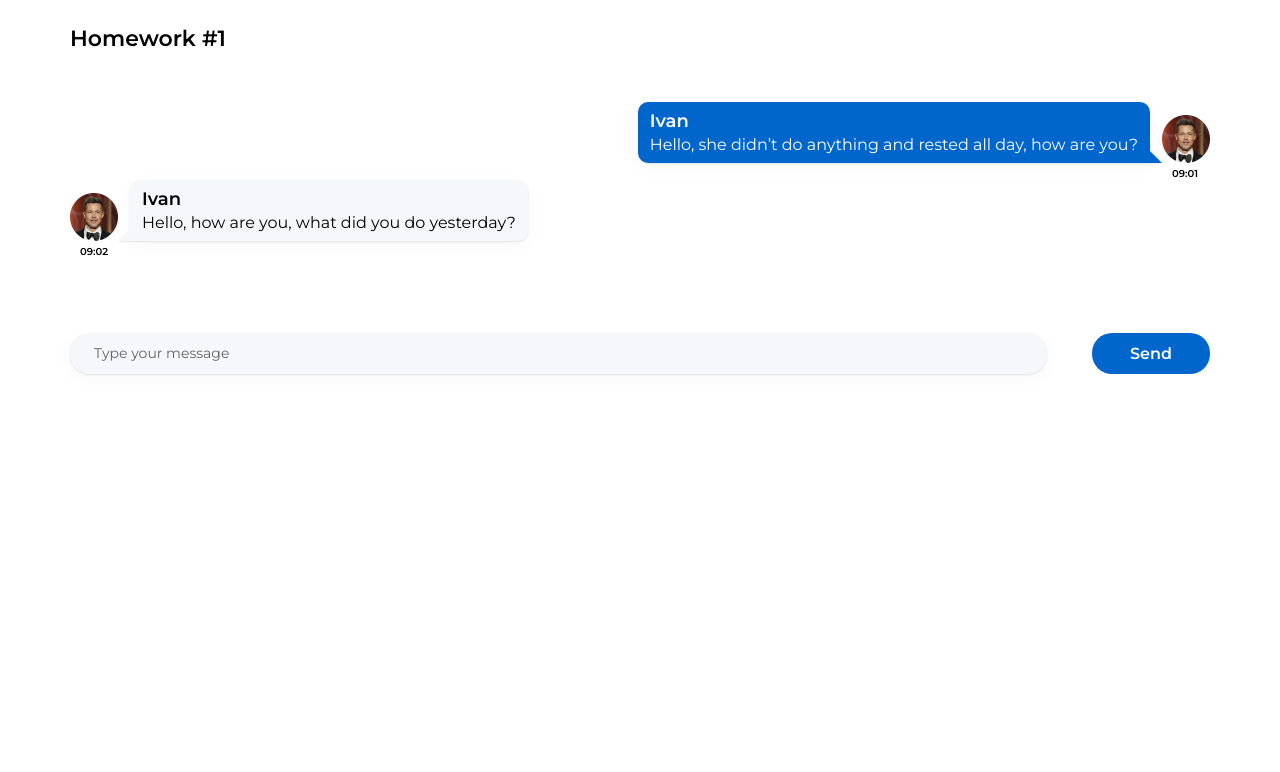
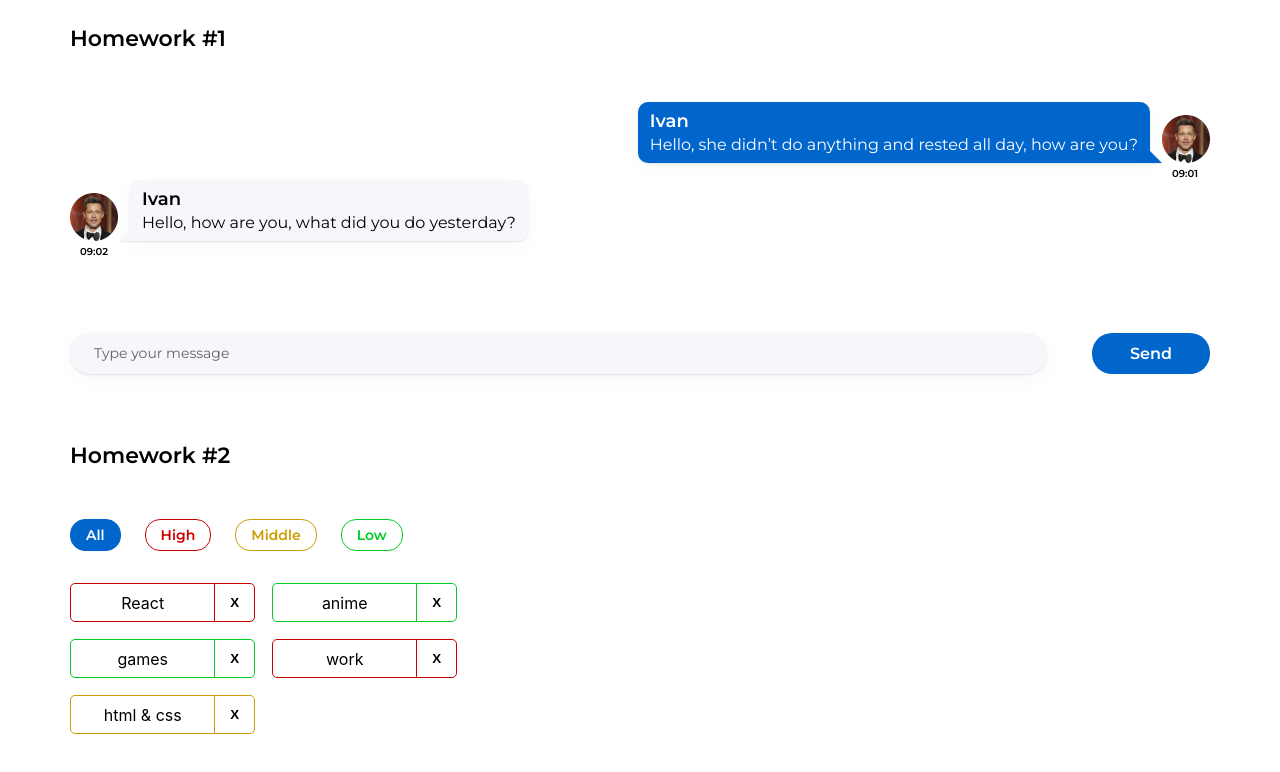
Before and after one commit to DmitriyKutsilin/hws2, a React (Create React App) app: page /#/pre-junior in a window 1280 px wide. Shown: the top 772 px of the page. Built offline with nearby package versions, Linux system fonts and the light colour scheme.

Commit message:
feat: done hw02

```diff
--- a/src/s1-main/App.tsx
+++ b/src/s1-main/App.tsx
@@ -1,13 +1,14 @@
 import React from 'react'
 import s from './App.module.css'
 import HW1 from '../s2-homeworks/hw01/HW1'
+import HW2 from "../s2-homeworks/hw02/HW2";
 
 function App() {
     return (
         <div className={s.App}>
             <HW1/>
             {/*раскомментировать по ходу выполнения*/}
-            {/*<HW2/>*/}
+            <HW2/>
             {/*<HW3/>*/}
             {/*<HW4/>*/}
 
--- a/src/s2-homeworks/hw02/HW2.tsx
+++ b/src/s2-homeworks/hw02/HW2.tsx
@@ -3,30 +3,30 @@
 import s2 from '../../s1-main/App.module.css'
 
 /*
-* 1 - описать типы AffairPriorityType, AffairType
-* 2 - указать нужный тип для defaultAffairs
-* 3 - дописать типы и логику функции filterAffairs и проверить её тестами
-* 4 - выполнить пункт 3 для функции deleteAffair
-* 5 - указать нужный тип в useState с affairs
-* 6 - дописать тип и логику функции deleteAffairCallback
-* 7 - в файле Affairs.tsx дописать типизацию пропсов
-* 8 - в файле Affairs.tsx дописать логику функций setAll, setHigh, setMiddle, setLow
-* 9 - в файле Affair.tsx дописать типизацию пропсов
-* 10 - в файле Affair.tsx дописать функции deleteCallback и использовать
-* 11 - в файле Affair.tsx отобразить приходящие данные
+done * 1 - описать типы AffairPriorityType, AffairType
+done * 2 - указать нужный тип для defaultAffairs
+done 3 - дописать типы и логику функции filterAffairs и проверить её тестами
+done 4 - выполнить пункт 3 для функции deleteAffair
+done 5 - указать нужный тип в useState с affairs
+done 6 - дописать тип и логику функции deleteAffairCallback
+done 7 - в файле Affairs.tsx дописать типизацию пропсов
+done 8 - в файле Affairs.tsx дописать логику функций setAll, setHigh, setMiddle, setLow
+done 9 - в файле Affair.tsx дописать типизацию пропсов
+done 10 - в файле Affair.tsx дописать функции deleteCallback и использовать
+done 11 - в файле Affair.tsx отобразить приходящие данные
 * */
 
 // types
-export type AffairPriorityType = any // need to fix any
+export type AffairPriorityType = 'high' | 'middle' | 'low' // need to fix any
 export type AffairType = {
-    _id: any // need to fix any
-    name: any // need to fix any
+    _id: number // need to fix any
+    name: string // need to fix any
     priority: AffairPriorityType
 }
 export type FilterType = 'all' | AffairPriorityType
 
 // constants
-const defaultAffairs: any = [ // need to fix any
+const defaultAffairs: AffairType[] = [ // need to fix any
     {_id: 1, name: 'React', priority: 'high'}, // студенты могут изменить содержимое name и количество элементов в массиве, ...priority не менять!
     {_id: 2, name: 'anime', priority: 'low'},
     {_id: 3, name: 'games', priority: 'low'},
@@ -35,22 +35,21 @@
 ]
 
 // pure helper functions
-export const filterAffairs = (affairs: any, filter: any): any => { // need to fix any
-
-
-    return affairs // need to fix
+export const filterAffairs = (affairs: AffairType[], filter: FilterType): AffairType[] => { // need to fix any
+    return filter === 'all' ? [...affairs] : affairs.filter(af => af.priority === filter)
 }
-export const deleteAffair = (affairs: any, _id: any): any => { // need to fix any
-
-    return affairs // need to fix
+export const deleteAffair = (affairs: AffairType[], _id: number): AffairType[] => { // need to fix any
+    return affairs.filter(af => af._id !== _id)
+    // return affairs // need to fix
 }
 
 function HW2() {
-    const [affairs, setAffairs] = useState<any>(defaultAffairs) // need to fix any
+    const [affairs, setAffairs] = useState<AffairType[]>(defaultAffairs) // need to fix any
     const [filter, setFilter] = useState<FilterType>('all')
 
     const filteredAffairs = filterAffairs(affairs, filter)
-    const deleteAffairCallback = (_id: any) => { // need to fix any
+    const deleteAffairCallback = (_id: number) => { // need to fix any
+        setAffairs(deleteAffair(affairs, _id))
         // need to fix
     }
 
--- a/src/s2-homeworks/hw02/affairs/Affairs.module.css
+++ b/src/s2-homeworks/hw02/affairs/Affairs.module.css
@@ -53,3 +53,11 @@
     flex-wrap: wrap;
     max-width: 450px;
 }
+
+.activeFilterAffairs {
+    display: flex;
+    flex-direction: column;
+    gap: 17px;
+    flex-wrap: wrap;
+    max-width: 450px;
+}
--- a/src/s2-homeworks/hw02/affairs/Affairs.tsx
+++ b/src/s2-homeworks/hw02/affairs/Affairs.tsx
@@ -4,23 +4,27 @@
 import s from './Affairs.module.css'
 
 type AffairsPropsType = {
-    data: any // need to fix any
-    setFilter: any
-    deleteAffairCallback: any
+    data: AffairType[] // need to fix any
+    setFilter: (filter: FilterType) => void
+    deleteAffairCallback: (_id: number) => void
     filter: FilterType
 }
 
 function Affairs(props: AffairsPropsType) {
     const setAll = () => {
+        props.setFilter('all')
         // need to fix
     }
     const setHigh = () => {
+        props.setFilter('high')
         // need to fix
     }
     const setMiddle = () => {
+        props.setFilter('middle')
         // need to fix
     }
     const setLow = () => {
+        props.setFilter('low')
         // need to fix
     }
 
@@ -69,7 +73,7 @@
                     Low
                 </button>
             </div>
-            <div className={s.affairs}>{mappedAffairs}</div>
+            <div className={props.filter === 'all' ? s.affairs : s.activeFilterAffairs}>{mappedAffairs}</div>
         </div>
     )
 }
--- a/src/s2-homeworks/hw02/affairs/affair/Affair.tsx
+++ b/src/s2-homeworks/hw02/affairs/affair/Affair.tsx
@@ -6,11 +6,12 @@
 type AffairPropsType = {
     // key не нужно типизировать
     affair: AffairType
-    deleteAffairCallback: any // need to fix any
+    deleteAffairCallback: (_id: number) => void // need to fix any
 }
 
 function Affair(props: AffairPropsType) {
     const deleteCallback = () => {
+        props.deleteAffairCallback(props.affair._id)
         // need to fix
     }
 
@@ -25,7 +26,7 @@
         >
             <div id={'hw2-name-' + props.affair._id} className={nameClass}>
                 {/*создаёт студент*/}
-
+                {props.affair.name}
                 {/**/}
             </div>
             <div id={'hw2-priority-' + props.affair._id} hidden>
@@ -35,6 +36,7 @@
             <button
                 id={'hw2-button-delete-' + props.affair._id}
                 className={buttonClass}
+                onClick={deleteCallback}
                 // need to fix
 
             >
```
